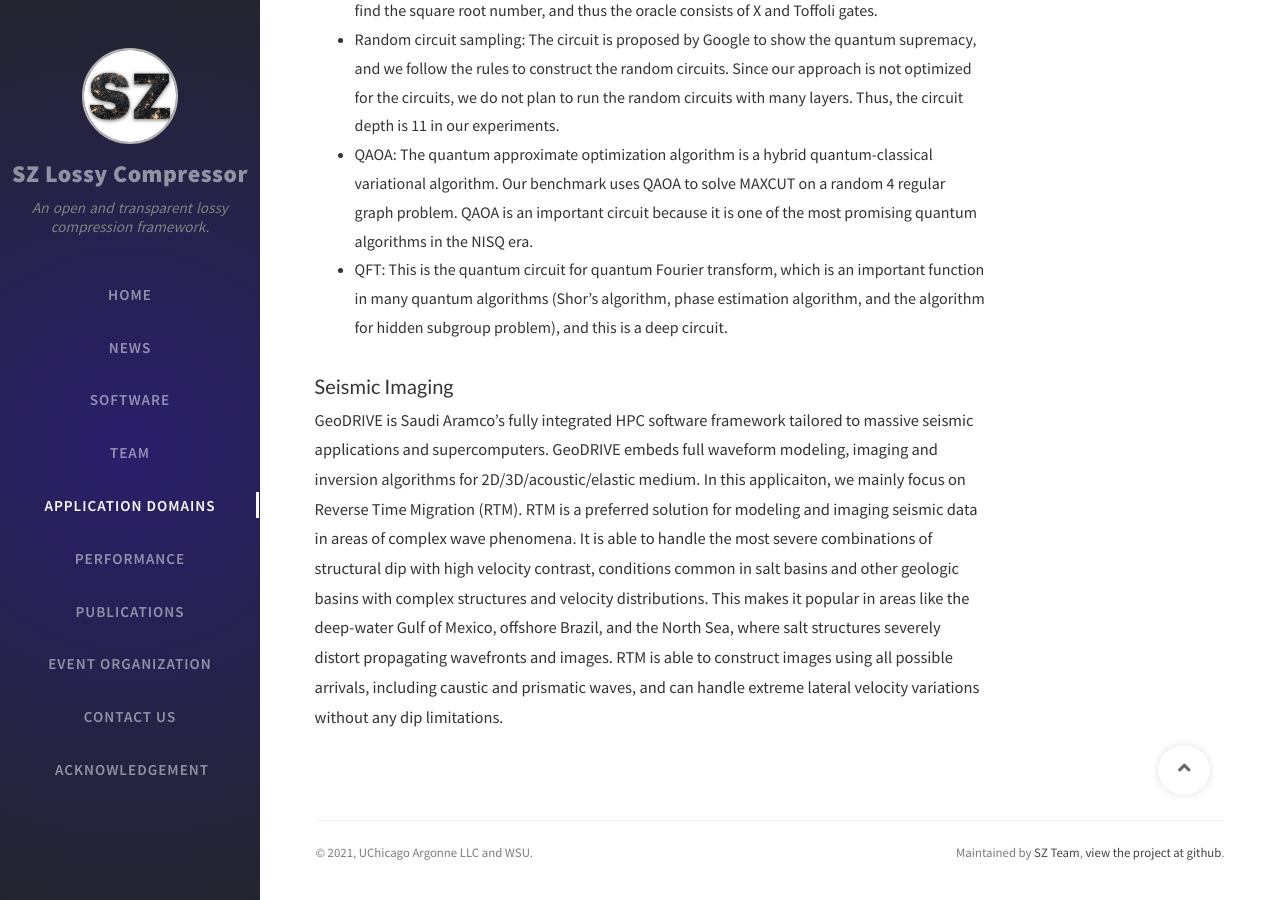
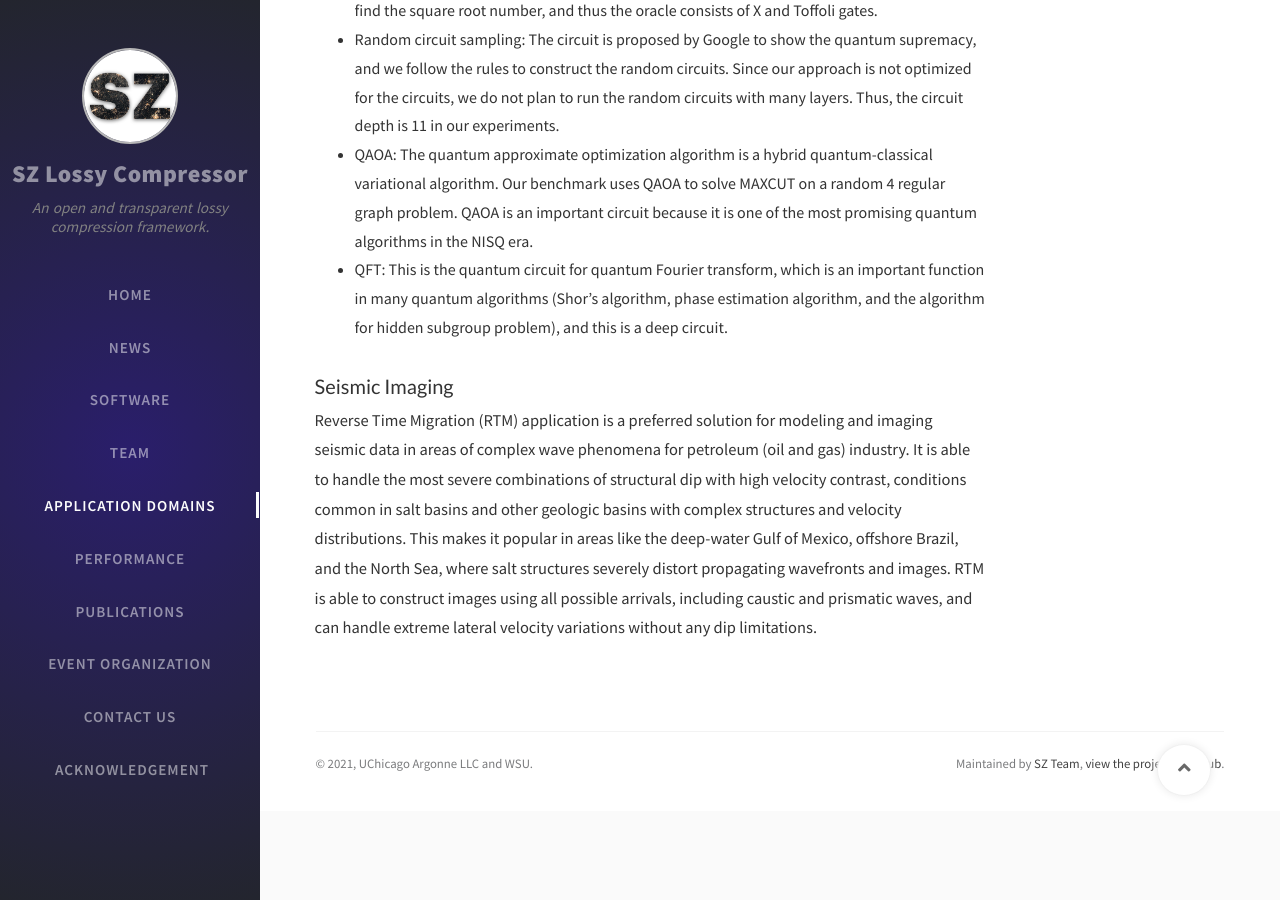
Before and after one commit to szcompressor/szcompressor.github.io, a Jekyll site: the page built from tabs/application.md, in a window 1280 px wide and 900 px high, scrolled down 4291 px. Built offline with Jekyll 4.4.1, drawn with Linux system fonts in a browser that asks for light colours; nearby versions of some CDN libraries; comment, search, counter and statistics services are not loaded.

Commit message:
Update application.md

```diff
--- a/tabs/application.md
+++ b/tabs/application.md
@@ -43,4 +43,4 @@ Multiple important quantum applications with different program characteristics a
 - QFT: This is the quantum circuit for quantum Fourier transform, which is an important function in many quantum algorithms (Shor’s algorithm, phase estimation algorithm, and the algorithm for hidden subgroup problem), and this is a deep circuit.
 
 <div id="seismic"><h3>Seismic Imaging</h3></div>
-GeoDRIVE is Saudi Aramco’s fully integrated HPC software framework tailored to massive seismic applications and supercomputers. GeoDRIVE embeds full waveform modeling, imaging and inversion algorithms for 2D/3D/acoustic/elastic medium. In this applicaiton, we mainly focus on Reverse Time Migration (RTM). RTM is a preferred solution for modeling and imaging seismic data in areas of complex wave phenomena. It is able to handle the most severe combinations of structural dip with high velocity contrast, conditions common in salt basins and other geologic basins with complex structures and velocity distributions. This makes it popular in areas like the deep-water Gulf of Mexico, offshore Brazil, and the North Sea, where salt structures severely distort propagating wavefronts and images. RTM is able to construct images using all possible arrivals, including caustic and prismatic waves, and can handle extreme lateral velocity variations without any dip limitations.
+Reverse Time Migration (RTM) application is a preferred solution for modeling and imaging seismic data in areas of complex wave phenomena for petroleum (oil and gas) industry. It is able to handle the most severe combinations of structural dip with high velocity contrast, conditions common in salt basins and other geologic basins with complex structures and velocity distributions. This makes it popular in areas like the deep-water Gulf of Mexico, offshore Brazil, and the North Sea, where salt structures severely distort propagating wavefronts and images. RTM is able to construct images using all possible arrivals, including caustic and prismatic waves, and can handle extreme lateral velocity variations without any dip limitations.
```
